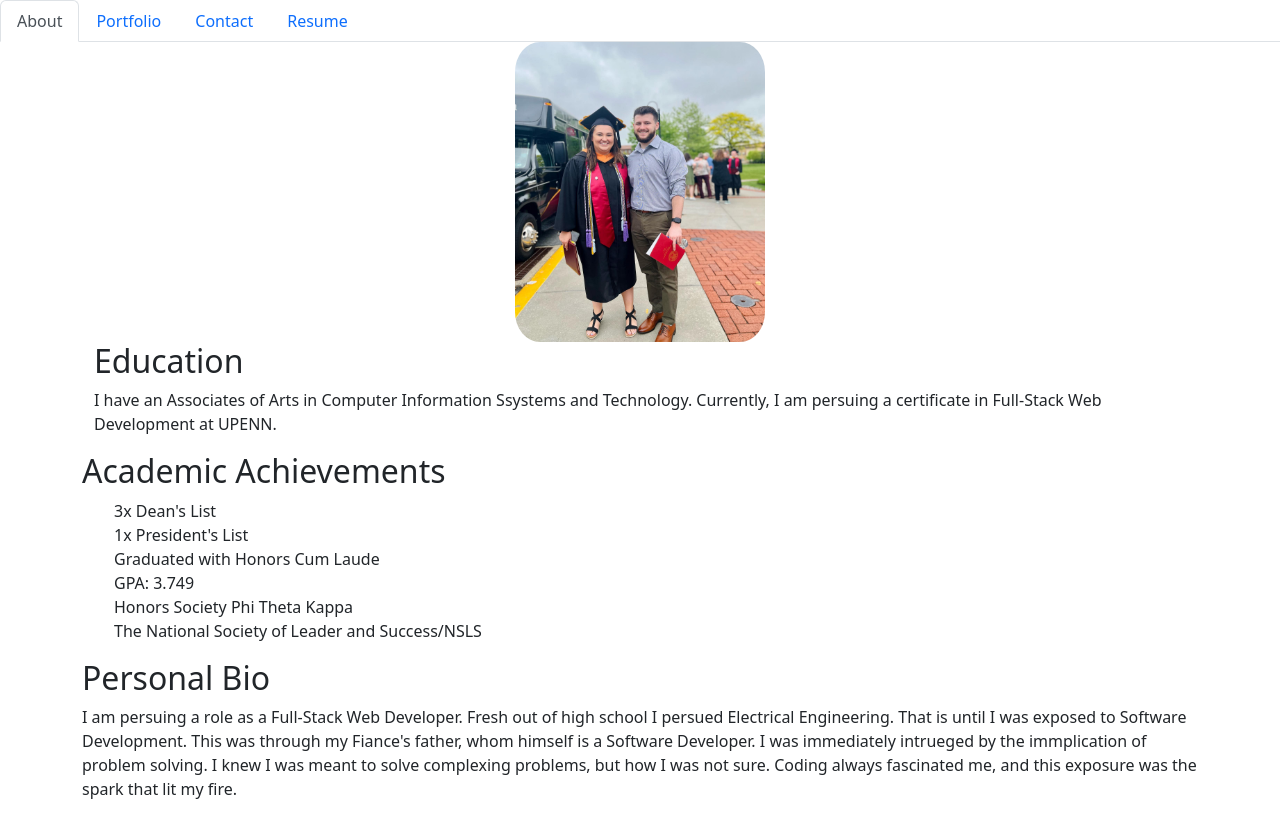
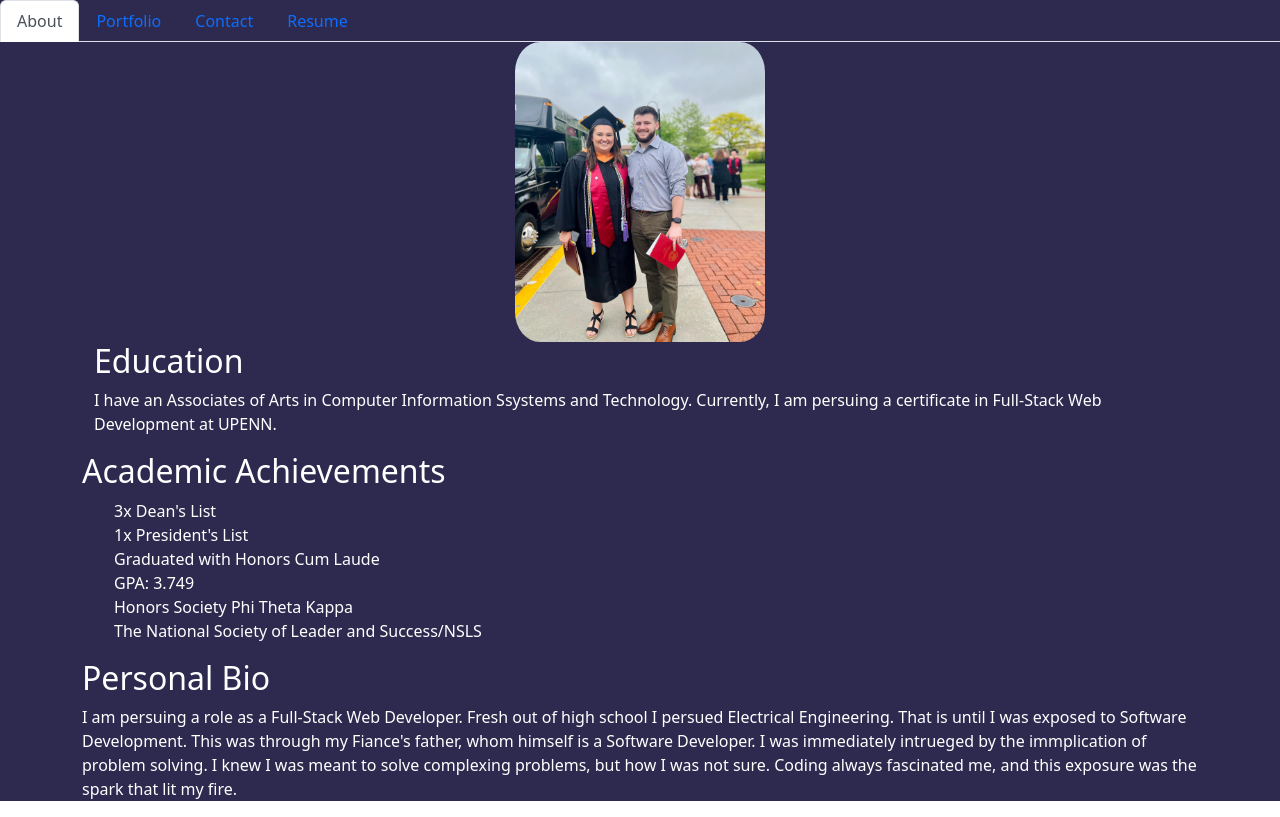
Before and after one commit to AlexanderBarlow/react-portfolio, a React (Create React App) app: page / in a window 1280 px wide. Built offline with nearby package versions, Linux system fonts and the light colour scheme.

Commit message:
added styling to app.js

```diff
--- a/src/App.js
+++ b/src/App.js
@@ -4,9 +4,16 @@ import Navigation from './components/Navigation';
 import Project from './components/Project';
 import Footer from './components/Footer';
 
+const styles = {
+    page: {
+      background: "#2E294E",
+      color: '#FFF'
+    }
+}
+
 function App() {
   return (
-    <div>
+    <div style={styles.page}>
       <Header />
       <Footer />
     </div>
--- a/src/components/Footer.js
+++ b/src/components/Footer.js
@@ -3,11 +3,11 @@ import "../styles/Footer.css"
 
 function Footer() {
     return (
-        <footer className='footer'>
+        <div className='footer'>
             <a href='https://github.com/alexanderbarlow' target='_blank'><i class='fa-brands fa-github'></i></a>
             <a href='https://www.linkedin.com/in/alexanderlbarlow/' target='_blank'><i class='fab fa-linkedin-in'></i></a>
             <a href='mailto:alexanderbarlow7@gmail.com'><i class='fa fa-envolope' aria-hidden='true'></i></a>
-        </footer>
+        </div>
     )
 }
 
```
